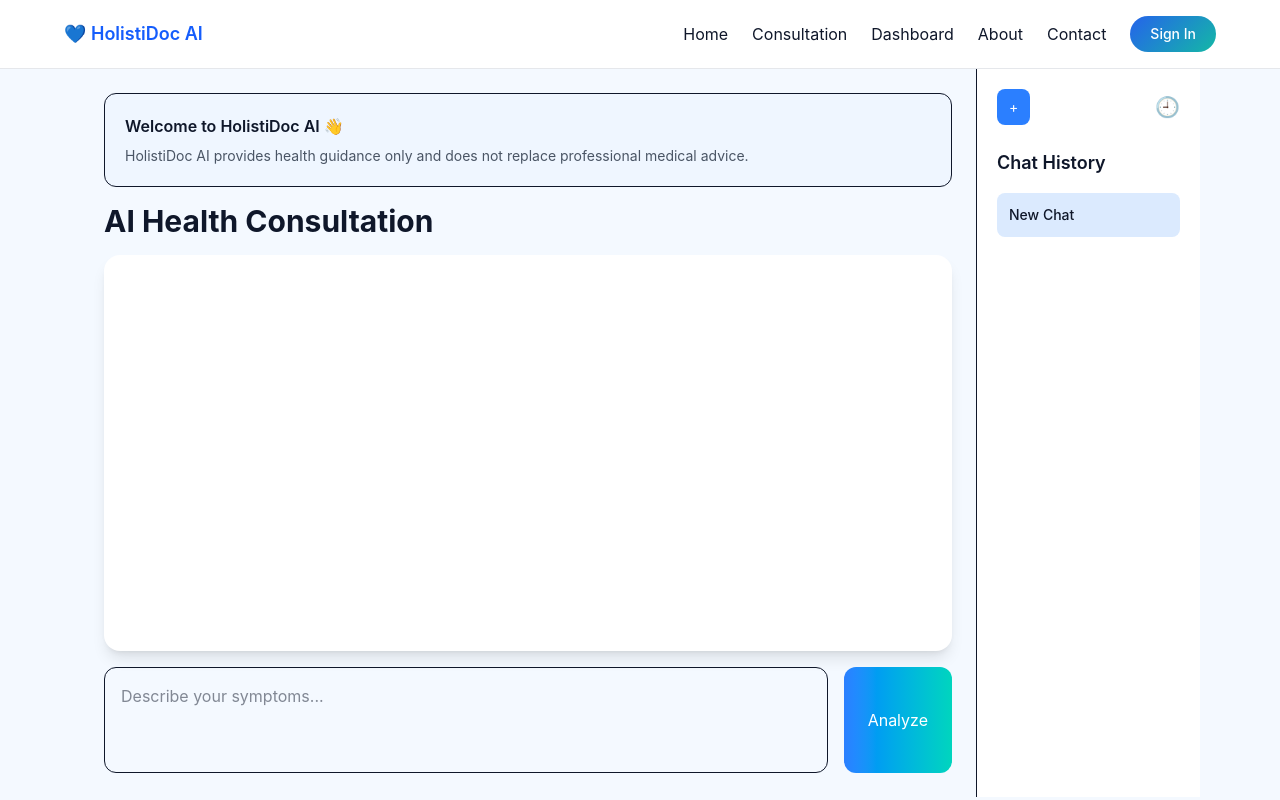
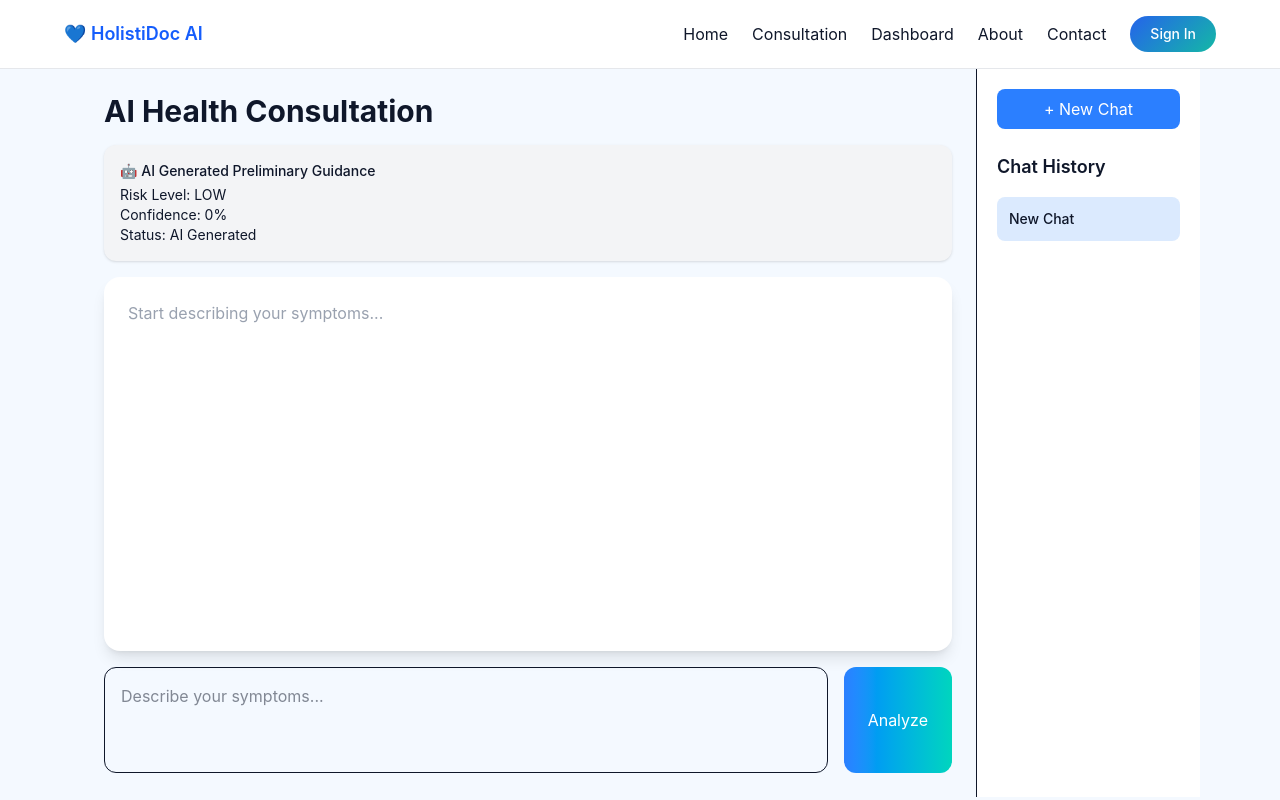
Before and after one commit to Keshar18/my-app, a Next.js app: page /consultation in a window 1280 px wide. Shown: the top 800 px of the page. Built offline with nearby package versions, Linux system fonts and the light colour scheme.

Commit message:
add status of problem

```diff
--- a/app/consultation/page.tsx
+++ b/app/consultation/page.tsx
@@ -1,229 +1,112 @@
 "use client";
 
 import { useState } from "react";
-import jsPDF from "jspdf";
 
 interface Message {
   role: "user" | "ai";
   content: string | string[];
 }
 
+type ValidationStatus =
+  | "AI_GENERATED"
+  | "PENDING_REVIEW"
+  | "REVIEWED"
+  | "ESCALATED";
+
+type RiskLevel = "LOW" | "MODERATE" | "HIGH";
+
 interface ChatSession {
   id: number;
   title: string;
   messages: Message[];
+  status: ValidationStatus;
+  riskLevel: RiskLevel;
+  confidence: number;
 }
 
 export default function ConsultationPage() {
   const [input, setInput] = useState("");
   const [loading, setLoading] = useState(false);
-  const [showHistory, setShowHistory] = useState(false);
 
   const [sessions, setSessions] = useState<ChatSession[]>([
-    { id: 1, title: "New Chat", messages: [] },
+    {
+      id: 1,
+      title: "New Chat",
+      messages: [],
+      status: "AI_GENERATED",
+      riskLevel: "LOW",
+      confidence: 0,
+    },
   ]);
 
   const [activeChatId, setActiveChatId] = useState(1);
+
   const activeChat = sessions.find((s) => s.id === activeChatId)!;
 
-  const chatStarted = activeChat.messages.some(
-    (m) => m.role === "ai"
-  );
+  // -----------------------------
+  // 🔥 RISK SCORING
+  // -----------------------------
+  const calculateRisk = (text: string): RiskLevel => {
+    const lower = text.toLowerCase();
 
-  // 🔴 Emergency Detection
-  const isEmergency = () => {
-    const keywords = [
-      "emergency",
-      "hospital",
-      "heart attack",
-      "chest pain",
-      "stroke",
-      "breathing difficulty",
-    ];
+    if (
+      lower.includes("chest pain") ||
+      lower.includes("stroke") ||
+      lower.includes("heart attack") ||
+      lower.includes("breathing difficulty")
+    ) {
+      return "HIGH";
+    }
 
-    const aiMessage = [...activeChat.messages]
-      .reverse()
-      .find((m) => m.role === "ai");
+    if (
+      lower.includes("fever") ||
+      lower.includes("infection") ||
+      lower.includes("severe pain")
+    ) {
+      return "MODERATE";
+    }
 
-    if (!aiMessage || !Array.isArray(aiMessage.content)) return false;
-
-    return aiMessage.content.some((text) =>
-      keywords.some((k) =>
-        text.toLowerCase().includes(k)
-      )
-    );
+    return "LOW";
   };
 
-  // 🟢 Get Problem Text
-  const problemText =
-    activeChat.messages.find((m) => m.role === "user")?.content?.toString() ||
-    "";
-
-  // ⭐ Dynamic Feedback
-  const getFeedback = () => {
-    if (problemText.toLowerCase().includes("headache")) {
-      return [
-        { stars: "⭐⭐⭐⭐⭐", text: "My headache reduced in 2 days." },
-        { stars: "⭐⭐⭐⭐", text: "Hydration advice worked well." },
-      ];
-    }
-
-    if (problemText.toLowerCase().includes("gas")) {
-      return [
-        { stars: "⭐⭐⭐⭐⭐", text: "Diet change helped a lot." },
-        { stars: "⭐⭐⭐⭐", text: "Fiber suggestion was effective." },
-      ];
-    }
-
-    if (problemText.toLowerCase().includes("chest")) {
-      return [
-        { stars: "⭐⭐⭐⭐⭐", text: "Emergency alert saved me." },
-        { stars: "⭐⭐⭐⭐", text: "Consulted doctor immediately." },
-      ];
-    }
-
-    return [
-      { stars: "⭐⭐⭐⭐", text: "Helpful general wellness guidance." },
-    ];
+  // -----------------------------
+  // 🔥 CONFIDENCE LOGIC
+  // -----------------------------
+  const calculateConfidence = (risk: RiskLevel) => {
+    if (risk === "HIGH") return 60;
+    if (risk === "MODERATE") return 75;
+    return 90;
   };
 
-  const feedbackList = getFeedback();
-
-  // 👨‍⚕️ Expert Attribution
-  const getExpertAttribution = () => {
-    const text = problemText.toLowerCase();
-
-    if (text.includes("headache") || text.includes("fever")) {
-      return "Reviewed by Certified General Wellness Practitioner";
-    }
-
-    if (text.includes("gas") || text.includes("digestion")) {
-      return "Guidance aligned with Holistic Nutrition Specialist";
-    }
-
-    if (text.includes("stress") || text.includes("anxiety")) {
-      return "Reviewed by Mindfulness & Lifestyle Coach";
-    }
-
-    if (text.includes("chest")) {
-      return "Advisory aligned with Emergency Care Protocol Guidelines";
-    }
-
-    return "General Wellness Guidance by HolistiDoc AI Expert System";
-  };
-
-  // 📄 Beautiful Themed PDF
-  const generatePDF = () => {
-    const doc = new jsPDF();
-
-    const userMessage = activeChat.messages.find(
-      (m) => m.role === "user"
-    );
-    const aiMessage = [...activeChat.messages]
-      .reverse()
-      .find((m) => m.role === "ai");
-
-    if (!userMessage || !aiMessage || !Array.isArray(aiMessage.content)) {
-      alert("Complete consultation first.");
-      return;
-    }
-
-    const followUp = new Date();
-    followUp.setDate(followUp.getDate() + 5);
-
-    let y = 20;
-
-    doc.setFillColor(230, 242, 255);
-    doc.rect(0, 0, 210, 45, "F");
-
-    if (isEmergency()) {
-      doc.setTextColor(200, 0, 0);
-      doc.setFontSize(10);
-      doc.text(
-        "⚠ Emergency Alert: Immediate medical consultation recommended.",
-        20,
-        y
-      );
-      y += 10;
-    }
-
-    doc.setTextColor(0, 70, 150);
-    doc.setFontSize(22);
-    doc.text("HolistiDoc AI", 105, 30, { align: "center" });
-
-    doc.setFontSize(14);
-    doc.text("Consultation Summary", 105, 38, { align: "center" });
-
-    y = 65;
-
-    doc.setFontSize(14);
-    doc.setTextColor(0);
-    doc.text("Your Reported Problem", 20, y);
-    y += 8;
-    doc.line(20, y, 190, y);
-    y += 10;
-
-    doc.setFontSize(12);
-    doc.text(userMessage.content as string, 20, y, { maxWidth: 170 });
-
-    y += 20;
-
-    doc.setFontSize(14);
-    doc.text("Recommended Guidance", 20, y);
-    y += 8;
-    doc.line(20, y, 190, y);
-    y += 10;
-
-    doc.setFontSize(12);
-    aiMessage.content.forEach((item) => {
-      doc.text(`• ${item}`, 25, y, { maxWidth: 165 });
-      y += 10;
-    });
-
-    y += 10;
-
-    doc.setFontSize(14);
-    doc.text("Follow-Up Recommendation", 20, y);
-    y += 8;
-    doc.line(20, y, 190, y);
-    y += 10;
-
-    doc.setFontSize(12);
-    doc.text(
-      `Suggested Follow-Up Date: ${followUp.toDateString()}`,
-      20,
-      y
-    );
-
-    doc.setFontSize(9);
-    doc.setTextColor(120);
-    doc.text(
-      "HolistiDoc AI provides health guidance only and does not replace professional medical diagnosis or treatment.",
-      20,
-      280,
-      { maxWidth: 170 }
-    );
-
-    doc.save("holistidoc-consultation.pdf");
-  };
-
+  // -----------------------------
+  // 🆕 NEW CHAT
+  // -----------------------------
   const handleNewChat = () => {
-    const newChat = {
+    const newChat: ChatSession = {
       id: Date.now(),
       title: "New Chat",
       messages: [],
+      status: "AI_GENERATED",
+      riskLevel: "LOW",
+      confidence: 0,
     };
 
     setSessions((prev) => [...prev, newChat]);
     setActiveChatId(newChat.id);
-    setShowHistory(false);
   };
 
+  // -----------------------------
+  // 📤 SEND MESSAGE
+  // -----------------------------
   const handleSend = async () => {
     if (!input.trim()) return;
 
-    const userMessage: Message = { role: "user", content: input };
+    const userMessage: Message = {
+      role: "user",
+      content: input,
+    };
 
+    // Add user message immediately
     setSessions((prev) =>
       prev.map((session) =>
         session.id === activeChatId
@@ -239,14 +122,15 @@ export default function ConsultationPage() {
       )
     );
 
+    setLoading(true);
+    const userInput = input;
     setInput("");
-    setLoading(true);
 
     try {
       const res = await fetch("/api/analyze", {
         method: "POST",
         headers: { "Content-Type": "application/json" },
-        body: JSON.stringify({ symptoms: input }),
+        body: JSON.stringify({ symptoms: userInput }),
       });
 
       const data = await res.json();
@@ -258,12 +142,25 @@ export default function ConsultationPage() {
           : ["Something went wrong."],
       };
 
+      // 🔥 Calculate risk & confidence
+      const risk = calculateRisk(userInput);
+      const confidence = calculateConfidence(risk);
+
+      let status: ValidationStatus = "PENDING_REVIEW";
+
+      if (risk === "HIGH") {
+        status = "ESCALATED";
+      }
+
       setSessions((prev) =>
         prev.map((session) =>
           session.id === activeChatId
             ? {
                 ...session,
                 messages: [...session.messages, aiMessage],
+                riskLevel: risk,
+                confidence: confidence,
+                status: status,
               }
             : session
         )
@@ -275,7 +172,12 @@ export default function ConsultationPage() {
     }
   };
 
-  const handleKeyDown = (e: React.KeyboardEvent<HTMLTextAreaElement>) => {
+  // -----------------------------
+  // ⌨ ENTER KEY SUPPORT
+  // -----------------------------
+  const handleKeyDown = (
+    e: React.KeyboardEvent<HTMLTextAreaElement>
+  ) => {
     if (e.key === "Enter" && !e.shiftKey) {
       e.preventDefault();
       handleSend();
@@ -284,40 +186,50 @@ export default function ConsultationPage() {
 
   return (
     <div
-      className="flex bg-[#f4f9ff] overflow-hidden w-full"
+      className="flex bg-[#f4f9ff] w-full"
       style={{ height: "calc(100vh - 72px)" }}
     >
-      {/* LEFT SIDE */}
+      {/* LEFT CHAT AREA */}
       <div className="flex flex-col w-4/5 p-6 h-full">
-
-        {activeChat.messages.length === 0 && (
-          <div className="bg-blue-50 border p-5 rounded-xl mb-4">
-            <h2 className="font-semibold mb-2">
-              Welcome to HolistiDoc AI 👋
-            </h2>
-            <p className="text-sm text-gray-600">
-              HolistiDoc AI provides health guidance only and does not replace professional medical advice.
-            </p>
-          </div>
-        )}
-
-        {isEmergency() && (
-          <div className="bg-red-600 text-white p-4 rounded-xl mb-4 animate-pulse">
-            🚨 EMERGENCY ALERT: Seek immediate medical help.
-          </div>
-        )}
-
         <h1 className="text-3xl font-bold mb-4">
           AI Health Consultation
         </h1>
 
+        {/* 🔥 VALIDATION PANEL */}
+        <div className="mb-4 p-4 rounded-xl bg-gray-100 text-sm shadow">
+          <div className="font-medium mb-1">
+            🤖 AI Generated Preliminary Guidance
+          </div>
+          <div>Risk Level: {activeChat.riskLevel}</div>
+          <div>Confidence: {activeChat.confidence}%</div>
+          <div>
+            Status:{" "}
+            {activeChat.status === "ESCALATED"
+              ? "🚨 Escalated - Immediate Medical Attention Recommended"
+              : activeChat.status === "PENDING_REVIEW"
+              ? "⏳ Pending Clinical Review"
+              : activeChat.status === "REVIEWED"
+              ? "✔ Clinically Reviewed"
+              : "AI Generated"}
+          </div>
+        </div>
+
+        {/* CHAT BOX */}
         <div className="flex-1 bg-white rounded-2xl shadow-lg p-6 overflow-y-auto space-y-4">
+          {activeChat.messages.length === 0 && (
+            <p className="text-gray-400">
+              Start describing your symptoms...
+            </p>
+          )}
+
           {activeChat.messages.map((msg, index) => (
             <div
               key={index}
-              className={`${
-                msg.role === "user" ? "text-right" : "text-left"
-              }`}
+              className={
+                msg.role === "user"
+                  ? "text-right"
+                  : "text-left"
+              }
             >
               <div
                 className={`inline-block px-4 py-3 rounded-xl max-w-xl ${
@@ -326,27 +238,28 @@ export default function ConsultationPage() {
                     : "bg-gray-200 text-black"
                 }`}
               >
-                {msg.role === "ai" && Array.isArray(msg.content) ? (
-                  <>
+                {msg.role === "ai" &&
+                Array.isArray(msg.content) ? (
                   <ul className="list-disc pl-5 space-y-1 text-left">
                     {msg.content.map((item, i) => (
                       <li key={i}>{item}</li>
                     ))}
                   </ul>
-
-                    <div className="mt-3 p-3 bg-blue-50 border border-blue-200 rounded-lg text-xs text-gray-700">
-                      <strong>👨‍⚕️ Expert Attribution</strong>
-                      <div>{getExpertAttribution()}</div>
-                    </div>
-                  </>
                 ) : (
                   msg.content
                 )}
               </div>
             </div>
           ))}
+
+          {loading && (
+            <p className="text-gray-500 animate-pulse">
+              AI is analyzing...
+            </p>
+          )}
         </div>
 
+        {/* INPUT */}
         <div className="mt-4 flex gap-4">
           <textarea
             value={input}
@@ -367,50 +280,15 @@ export default function ConsultationPage() {
         </div>
       </div>
 
-      {/* RIGHT SIDE */}
+      {/* RIGHT CHAT HISTORY */}
       <div className="w-1/5 bg-white border-l p-5 flex flex-col h-full">
-        <div className="flex justify-between items-center mb-6">
         <button
           onClick={handleNewChat}
-            className="bg-blue-500 text-white px-3 py-2 rounded-lg text-sm"
+          className="mb-6 py-2 px-4 bg-blue-500 text-white rounded-lg hover:bg-blue-600 transition"
         >
-            +
+          + New Chat
         </button>
 
-          <button
-            onClick={() => setShowHistory(!showHistory)}
-            className="text-xl"
-          >
-            🕘
-          </button>
-        </div>
-
-        {chatStarted && !showHistory ? (
-          <>
-            <h2 className="text-lg font-semibold mb-4">
-              Community Feedback
-            </h2>
-
-            <button
-              onClick={generatePDF}
-              className="mb-4 py-2 px-4 bg-green-500 text-white rounded-lg"
-            >
-              Download Summary PDF
-            </button>
-
-            <div className="flex-1 overflow-y-auto space-y-4">
-              {feedbackList.map((fb, index) => (
-                <div key={index} className="p-3 bg-gray-100 rounded-lg">
-                  <div className="text-yellow-500 mb-1">
-                    {fb.stars}
-                  </div>
-                  <p className="text-sm">{fb.text}</p>
-                </div>
-              ))}
-            </div>
-          </>
-        ) : (
-          <>
         <h2 className="text-lg font-semibold mb-4">
           Chat History
         </h2>
@@ -430,8 +308,6 @@ export default function ConsultationPage() {
             </div>
           ))}
         </div>
-          </>
-        )}
       </div>
     </div>
   );
```
Lines whose indentation alone changed are shown as unchanged.
